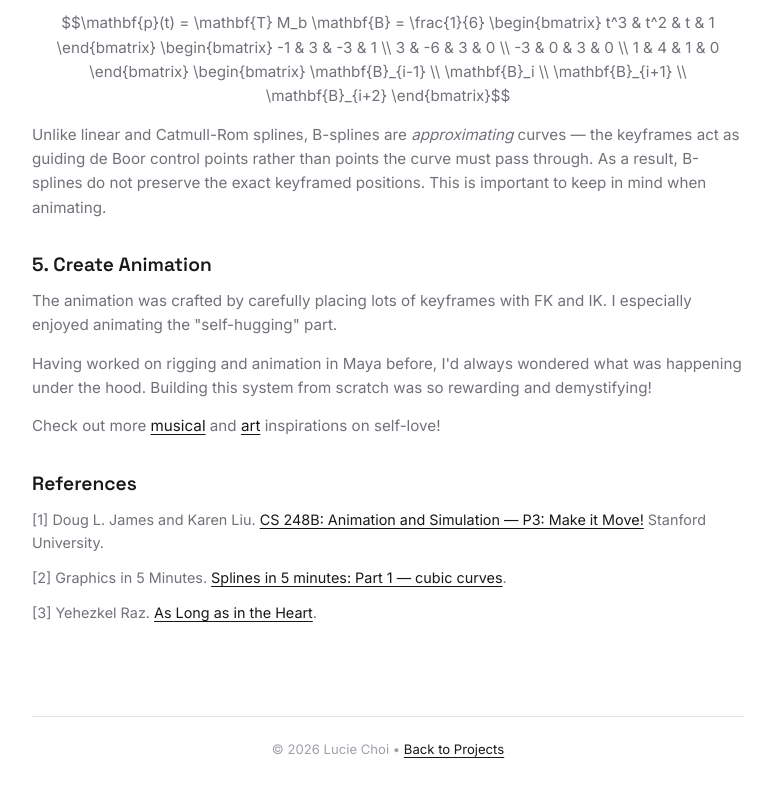
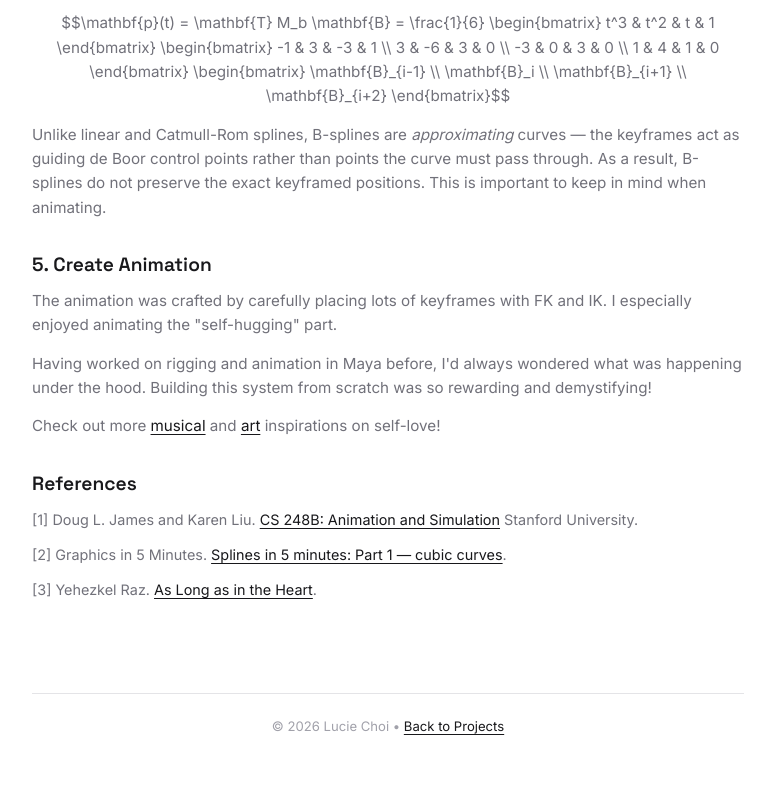
Before and after one commit to luciechoi/luciechoi.github.io, a website built with Vite: page projects/be-kind-to-yourself.html in a window 1280 px wide. Shown: the part 6506-7303 px from the top of the page, without its empty margins (252-1027 px from the left). Built offline with nearby package versions, Linux system fonts and the light colour scheme.

Commit message:
Update links

```diff
--- a/projects/be-kind-to-yourself.html
+++ b/projects/be-kind-to-yourself.html
@@ -182,7 +182,7 @@
       <section class="detail-section">
         <h3>Overview</h3>
         <p>
-          This project, as part of the assignment for <a href="https://graphics.stanford.edu/courses/cs248b-20s/"
+          This project, as part of the assignment for <a href="https://stanford-cs248b.github.io/autumn25/"
             target="_blank" rel="noopener noreferrer" class="text-link">CS248B: Animation and Simulation</a>, implements
           a 2D character animation system. It contains forward kinematics (FK), inverse kinematics (IK) with
           gradient descent optimization, weighted constraints for regularized least squares, and different keyframe
@@ -551,10 +551,8 @@
         <h3>References</h3>
         <ul class="references-list" style="list-style-type: none; padding-left: 0;">
           <li style="margin-bottom: 12px; font-size: 0.9rem; line-height: 1.6;">
-            [1] Doug L. James and Karen Liu. <a
-              href="https://docs.google.com/document/d/1x0HlBxUtYmNuCnKMm6o3R1X0034BlpshpWY2_UExH9g/edit?tab=t.0"
-              target="_blank" rel="noopener noreferrer" class="text-link">CS 248B: Animation and Simulation &mdash; P3:
-              Make it Move!</a> Stanford University.
+            [1] Doug L. James and Karen Liu. <a href="https://stanford-cs248b.github.io/autumn25/" target="_blank"
+              rel="noopener noreferrer" class="text-link">CS 248B: Animation and Simulation</a> Stanford University.
           </li>
           <li style="margin-bottom: 12px; font-size: 0.9rem; line-height: 1.6;">
             [2] Graphics in 5 Minutes. <a
```
